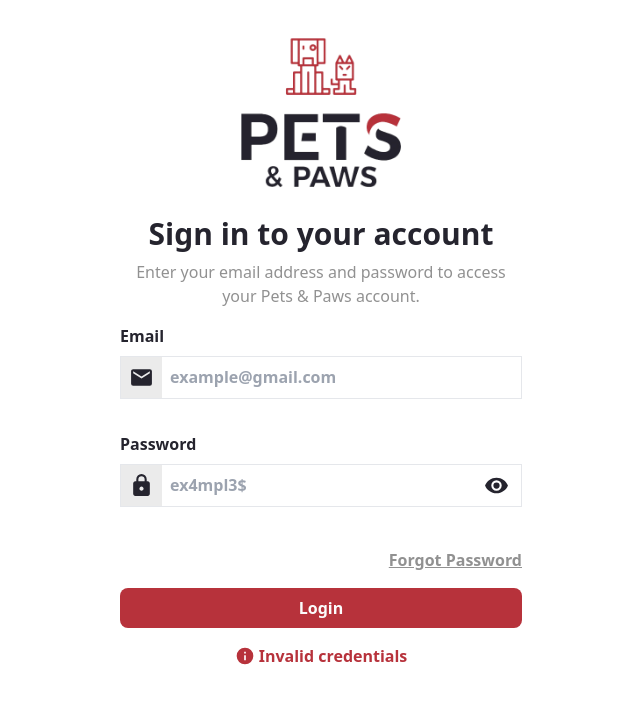
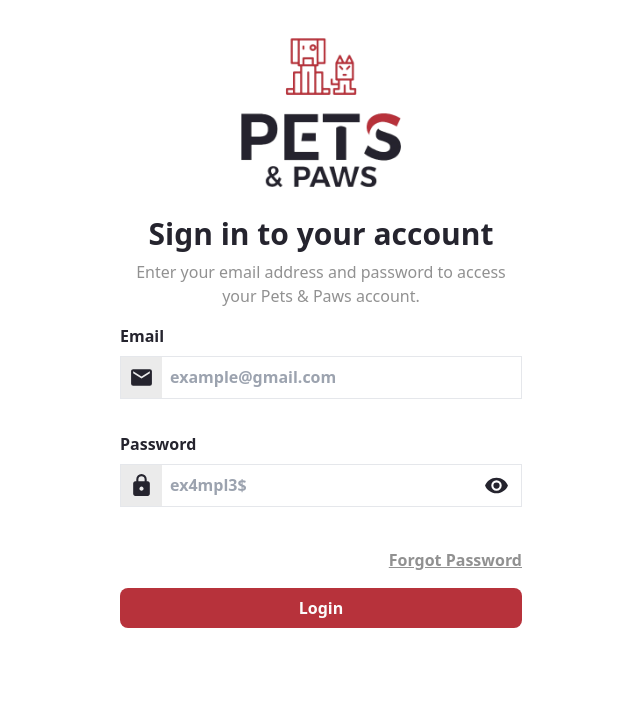
Before and after one commit to rruiz204/pets-and-paws-client, a React (Vite) app: page /login in a window 1280 px wide. Shown: the top 704 px of the page, without its empty margins (319-959 px from the left). Built offline with nearby package versions, Linux system fonts and the light colour scheme; no server answers.

Commit message:
feat: show error messages in login page

```diff
--- a/src/modules/authentication/login/Form.tsx
+++ b/src/modules/authentication/login/Form.tsx
@@ -16,7 +16,7 @@ function Form() {
     resolver: yupResolver(LoginSchema)
   });
 
-  const { invoke } = useLogin();
+  const { invoke, error } = useLogin();
 
   const onSubmit = async (inputs: LoginInputs) => {
     await invoke(inputs);
@@ -45,7 +45,7 @@ function Form() {
         </div>
 
         <div>
-          <Warning message="Invalid credentials" justify="center"></Warning>
+          { error && <Warning message={error.message} justify="center" /> }
         </div>
 
       </form>
--- a/src/shared/utilities/Khaos.ts
+++ b/src/shared/utilities/Khaos.ts
@@ -2,7 +2,7 @@ type HttpMethod = "GET" | "POST" | "PUT" | "DELETE";
 
 export interface KhaosError {
   title: string;
-  error: string;
+  message: string;
 };
 
 export interface KhaosResponse<KhaosModel> {
```
